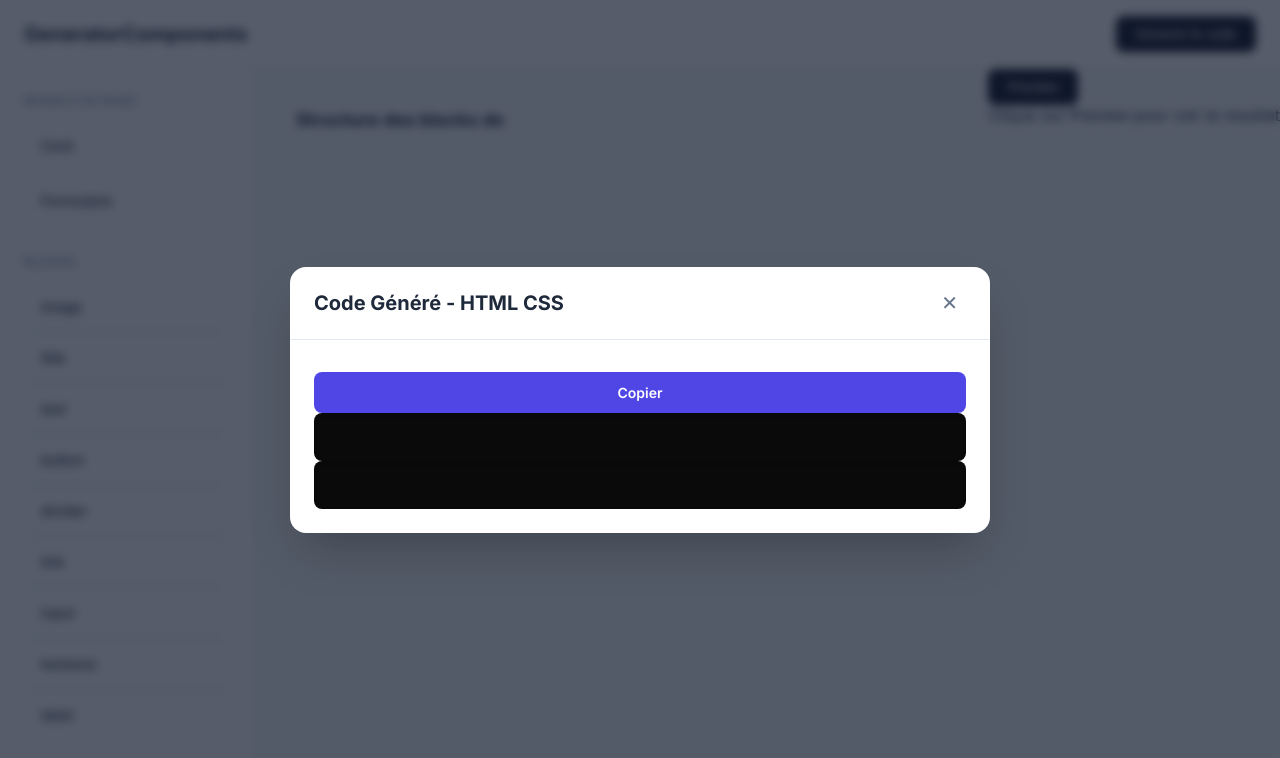
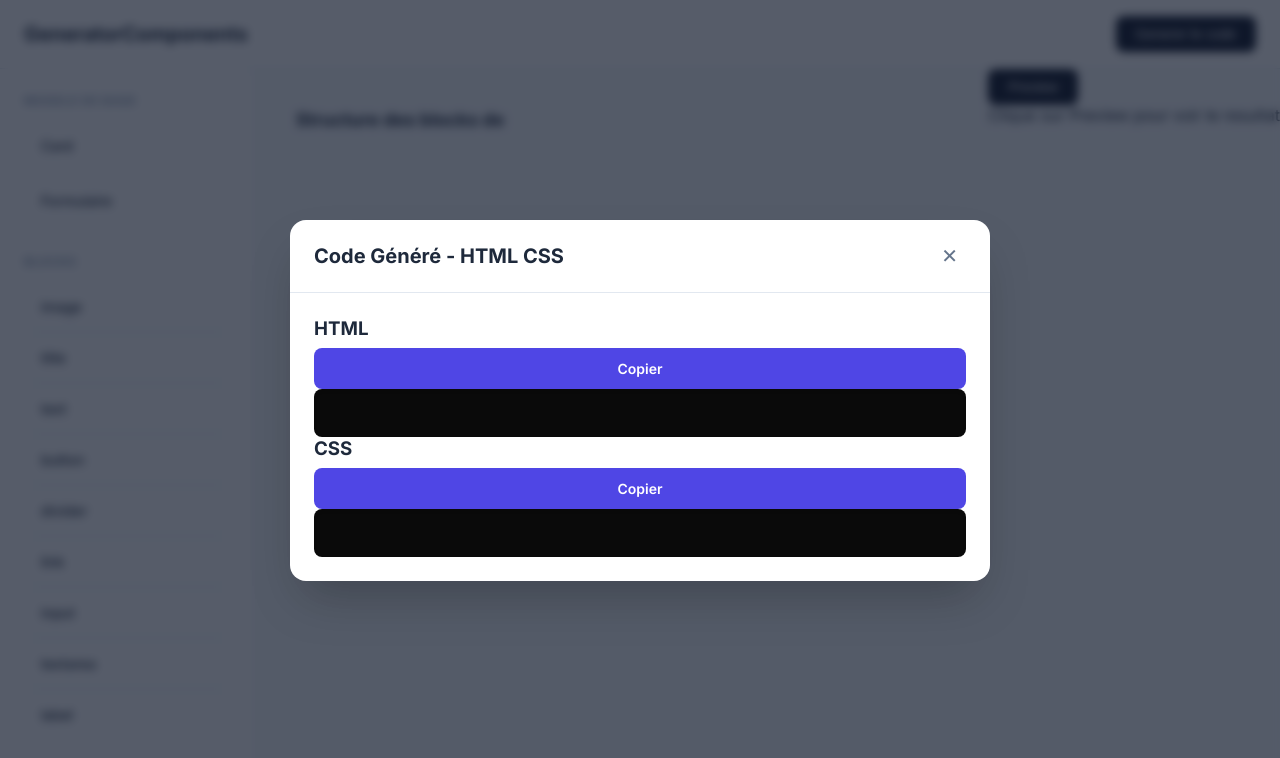
Before and after one commit to Tatiana-Juin/generatorComponents, a React (Vite) app: page / in a window 1280 px wide. Both pictures are taken after a click on the button "Generer le code". Shown: the top 758 px of the page. Built offline with nearby package versions, Linux system fonts and the light colour scheme.

Commit message:
Le bouton copier pour le html et css fonctionne

```diff
--- a/src/features/codegen/CodeGenerator.jsx
+++ b/src/features/codegen/CodeGenerator.jsx
@@ -6,8 +6,8 @@ export default function CodeGenerator({block,onGenerate}) {
   const generatedCode = block.map(b => generateCode(b)).join("\n");
   const generatedCodeCss = generateCodeCss(block)
   // fonction pour copier
-  function handleCopy(){
-    navigator.clipboard.writeText(generatedCode);
+  function handleCopy(generate){
+    navigator.clipboard.writeText(generate);
 
   }
   return (
@@ -18,16 +18,22 @@ export default function CodeGenerator({block,onGenerate}) {
         <div className="popup-header">
           <h2>Code Généré - HTML CSS</h2>
           {/* Un petit bouton pour fermer la pop-up */}
+
           <button className="close-btn" onClick={onGenerate}>✕</button>
         </div>
 
         <div className="popup-body">
-          <button className="preview-button" onClick={handleCopy}> Copier</button>
+          <h3>HTML</h3>
+          <button className="preview-button" onClick={() => handleCopy(generatedCode)}> Copier</button>
           <pre className="code-box">
            <code>
               {generatedCode}
             </code>
           </pre>
+          {/* POUR LE CSS  */}
+          <h3>CSS</h3>
+          {/* BOUTON POUR LE CSS */}
+          <button className="preview-button" onClick={() => handleCopy(generatedCodeCss)} > Copier</button>
            <pre className="code-box">
            <code>
               {generatedCodeCss}
--- a/src/features/codegen/generators.js
+++ b/src/features/codegen/generators.js
@@ -27,7 +27,7 @@
 // POUR LE CSS
 export const CSS_RULES = {
   image:`.preview-image {width: 100%; height: 180px; object-fit: cover; display: block;}`,
-  title:`.preview-title {font-size: 1.25rem; font-weight: 700;color: #94a3b8;margin-top: 0.5rem;}`,
+  title:`.preview-title {font-size: 1.25rem; font-weight: 700;color: #1e293b;margin-top: 0.5rem;}`,
   text:`.preview-text {font-size: 0.875rem; color: #64748b; line-height: 1.5;}`,
   button:`.preview-button {width: 100%; background: #4f46e5; color: white;border: none; padding: 0.75rem 1rem; border-radius: 0.5rem;font-family: inherit; font-size: 0.875rem; font-weight: 600;cursor: pointer; margin-top: 0.5rem;}`,
   divider:`.preview-divider {border: none; border-top: 1px solid #e2e8f0; width: 100%;  margin: 0.5rem 0;}`,
```
